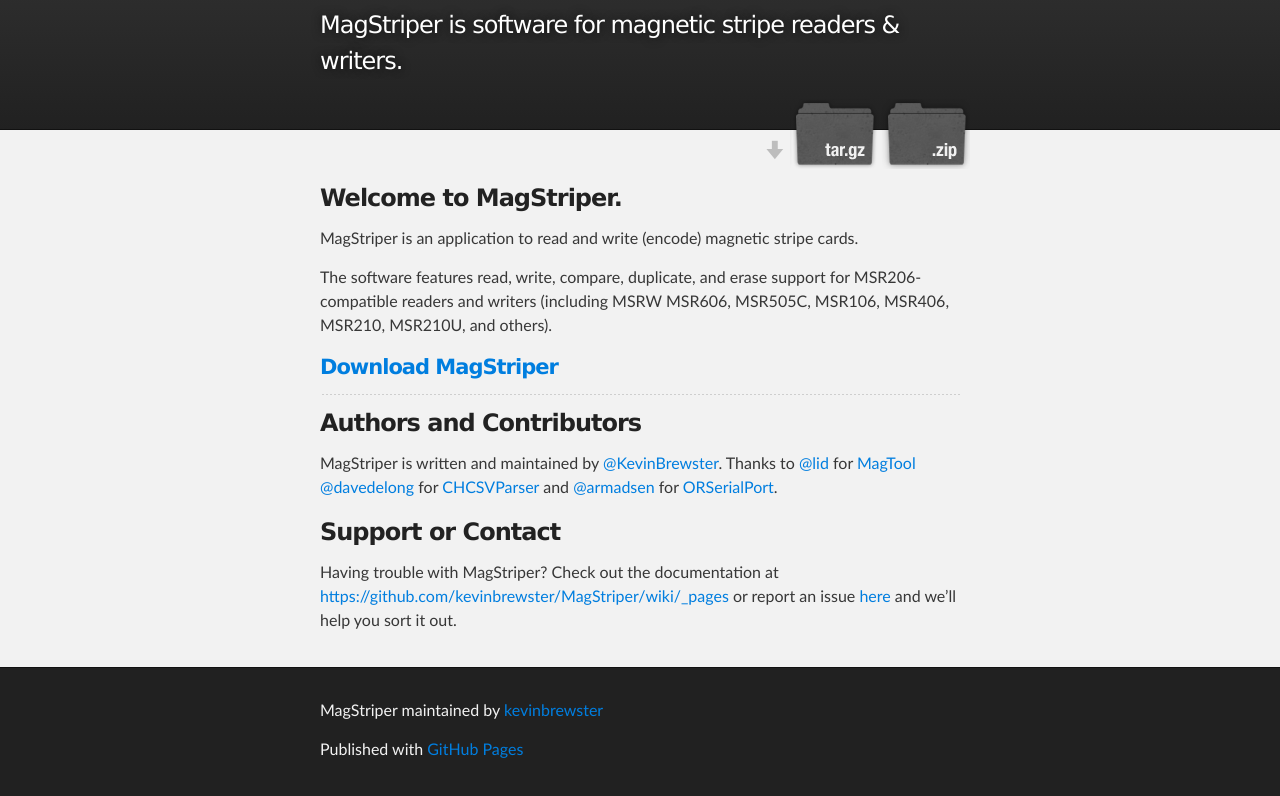
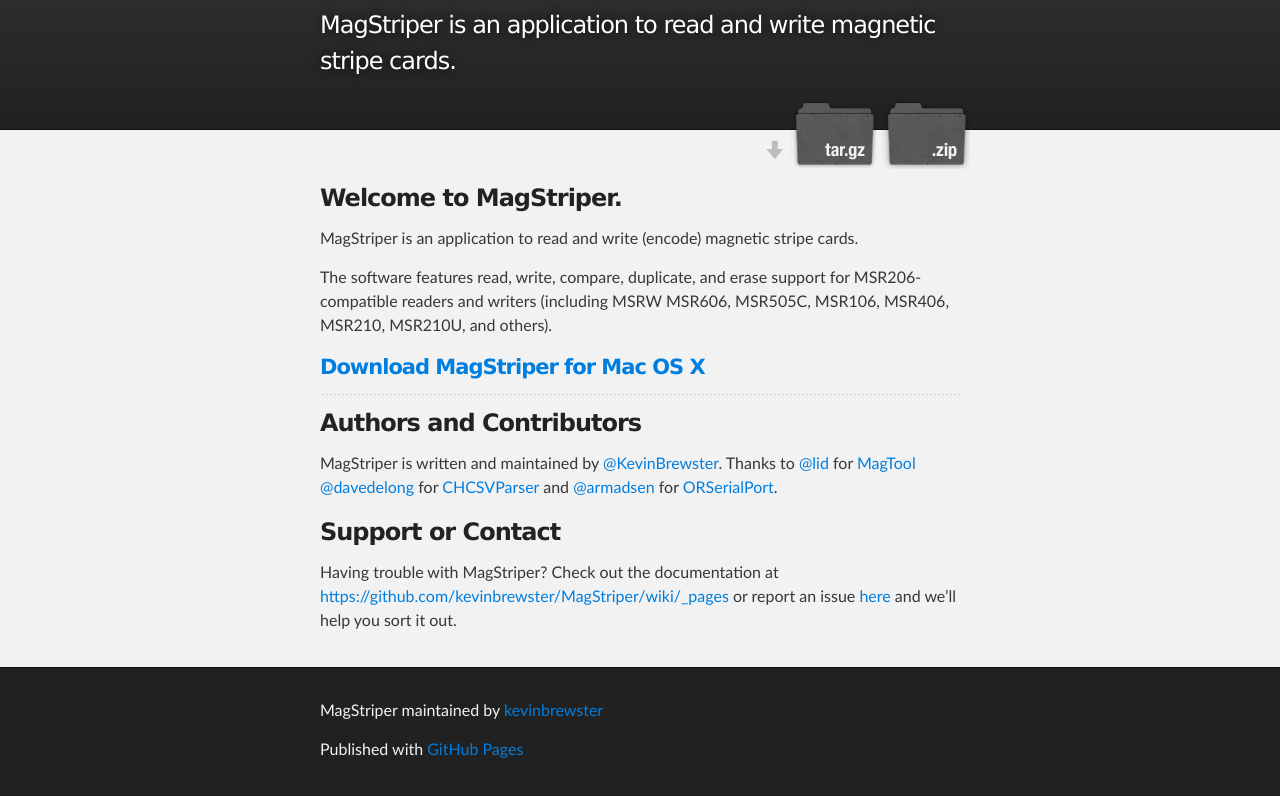
Before and after one commit to kevinbrewster/MagStriper, a plain HTML site: page index.html in a window 1280 px wide. Shown: the part 116-912 px from the top of the page. Drawn offline with Linux system fonts and the light colour scheme.

Commit message:
Create gh-pages branch via GitHub

```diff
--- a/index.html
+++ b/index.html
@@ -4,7 +4,7 @@
   <head>
     <meta charset='utf-8' />
     <meta http-equiv="X-UA-Compatible" content="chrome=1" />
-    <meta name="description" content="MagStriper : MagStriper is software for magnetic stripe readers &amp; writers." />
+    <meta name="description" content="MagStriper : MagStriper is an application to read and write magnetic stripe cards." />
 
     <link rel="stylesheet" type="text/css" media="screen" href="stylesheets/stylesheet.css">
 
@@ -19,7 +19,7 @@
           <a id="forkme_banner" href="https://github.com/kevinbrewster/MagStriper">View on GitHub</a>
 
           <h1 id="project_title">MagStriper</h1>
-          <h2 id="project_tagline">MagStriper is software for magnetic stripe readers &amp; writers.</h2>
+          <h2 id="project_tagline">MagStriper is an application to read and write magnetic stripe cards.</h2>
 
             <section id="downloads">
               <a class="zip_download_link" href="https://github.com/kevinbrewster/MagStriper/zipball/master">Download this project as a .zip file</a>
@@ -37,7 +37,7 @@
 
 <p>The software features read, write, compare, duplicate, and erase support for MSR206-compatible readers and writers (including MSRW MSR606, MSR505C, MSR106, MSR406, MSR210, MSR210U, and others).</p>
 
-<h4><a href="https://s3.amazonaws.com/GitHub/MagStriper.zip">Download MagStriper</a></h4>
+<h4><a href="https://s3.amazonaws.com/GitHub/MagStriper.zip">Download MagStriper for Mac OS X</a></h4>
 
 <hr><h3>Authors and Contributors</h3>
 
--- a/params.json
+++ b/params.json
@@ -1 +1 @@
-{"body":"### Welcome to MagStriper.\r\nMagStriper is an application to read and write (encode) magnetic stripe cards.\r\n\r\nThe software features read, write, compare, duplicate, and erase support for MSR206-compatible readers and writers (including MSRW MSR606, MSR505C, MSR106, MSR406, MSR210, MSR210U, and others).\r\n\r\n####[Download MagStriper](https://s3.amazonaws.com/GitHub/MagStriper.zip)\r\n\r\n\r\n***\r\n\r\n### Authors and Contributors\r\nMagStriper is written and maintained by @KevinBrewster. Thanks to @lid for [MagTool](https://github.com/lid/MagTool) @davedelong for [CHCSVParser](https://github.com/davedelong/CHCSVParser) and @armadsen for [ORSerialPort](https://github.com/armadsen/ORSSerialPort).\r\n\r\n### Support or Contact\r\nHaving trouble with MagStriper? Check out the documentation at https://github.com/kevinbrewster/MagStriper/wiki/_pages or report an issue [here](https://github.com/kevinbrewster/MagStriper/issues)  and we’ll help you sort it out.","tagline":"MagStriper is software for magnetic stripe readers & writers.","note":"Don't delete this file! It's used internally to help with page regeneration.","name":"MagStriper","google":""}
+{"body":"### Welcome to MagStriper.\r\nMagStriper is an application to read and write (encode) magnetic stripe cards.\r\n\r\nThe software features read, write, compare, duplicate, and erase support for MSR206-compatible readers and writers (including MSRW MSR606, MSR505C, MSR106, MSR406, MSR210, MSR210U, and others).\r\n\r\n####[Download MagStriper for Mac OS X](https://s3.amazonaws.com/GitHub/MagStriper.zip)\r\n\r\n\r\n***\r\n\r\n\r\n### Authors and Contributors\r\nMagStriper is written and maintained by @KevinBrewster. Thanks to @lid for [MagTool](https://github.com/lid/MagTool) @davedelong for [CHCSVParser](https://github.com/davedelong/CHCSVParser) and @armadsen for [ORSerialPort](https://github.com/armadsen/ORSSerialPort).\r\n\r\n### Support or Contact\r\nHaving trouble with MagStriper? Check out the documentation at https://github.com/kevinbrewster/MagStriper/wiki/_pages or report an issue [here](https://github.com/kevinbrewster/MagStriper/issues)  and we’ll help you sort it out.","tagline":"MagStriper is an application to read and write magnetic stripe cards.","note":"Don't delete this file! It's used internally to help with page regeneration.","name":"MagStriper","google":""}
```
